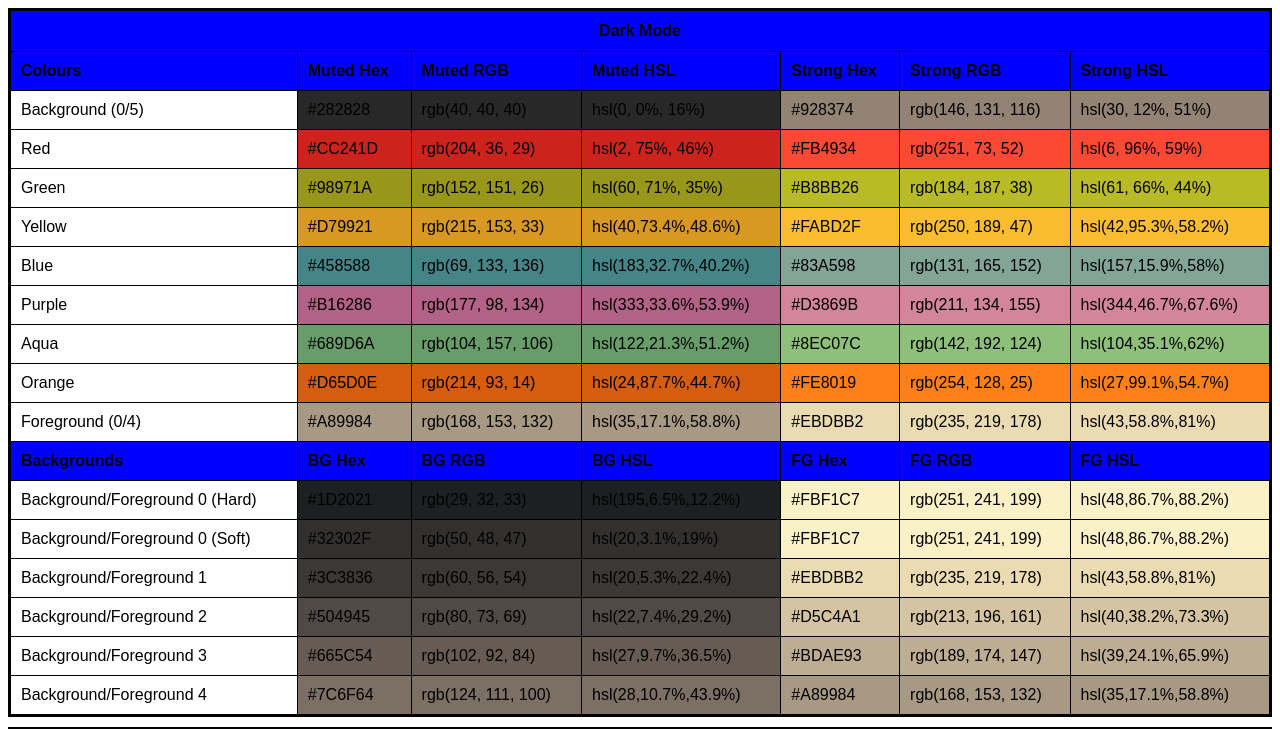
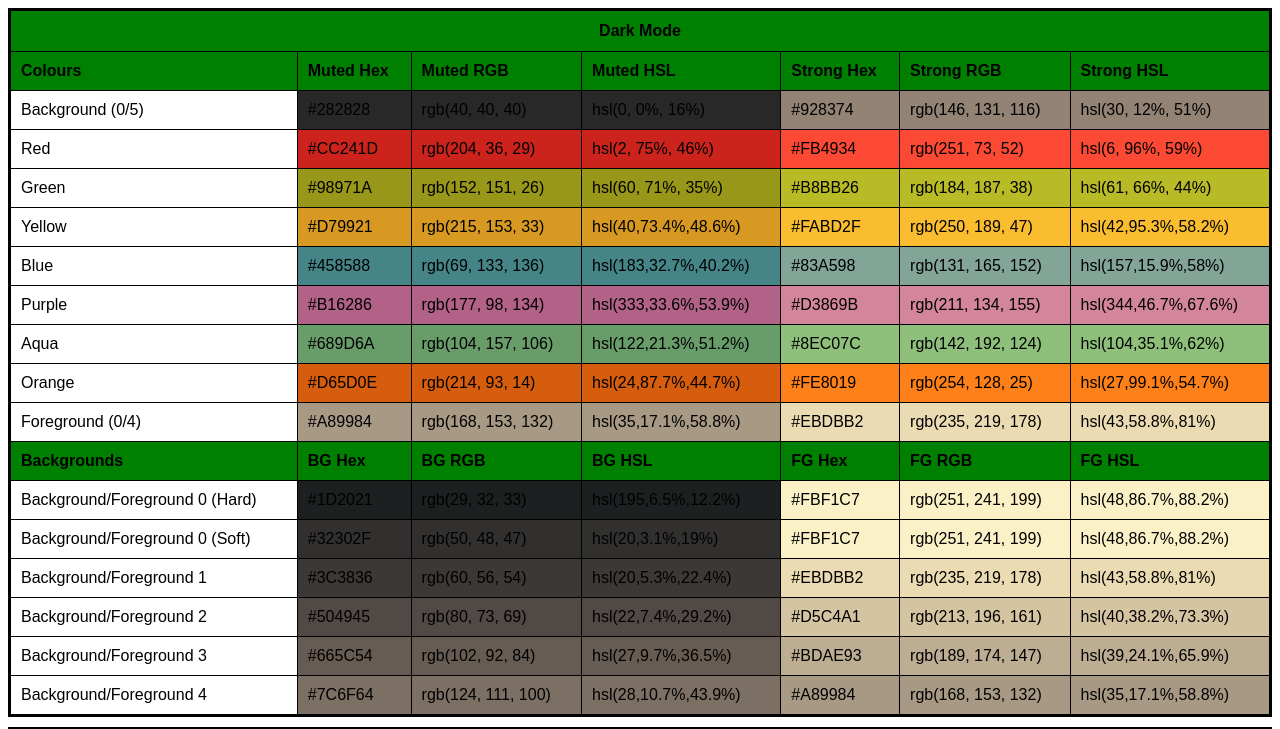
Before and after one commit to arsmoriendy/GruvboxHSL, a website: page index.html in a window 1280 px wide. Shown: the top 729 px of the page. Drawn offline with Linux system fonts and the light colour scheme.

Commit message:
changed thead bg

```diff
--- a/sass/style.scss
+++ b/sass/style.scss
@@ -1,4 +1,4 @@
-$theadBg: blue;
+$theadBg: green;
 $borderColor: black;
 
 body {
```
Also changed, not shown: style/style.css.
